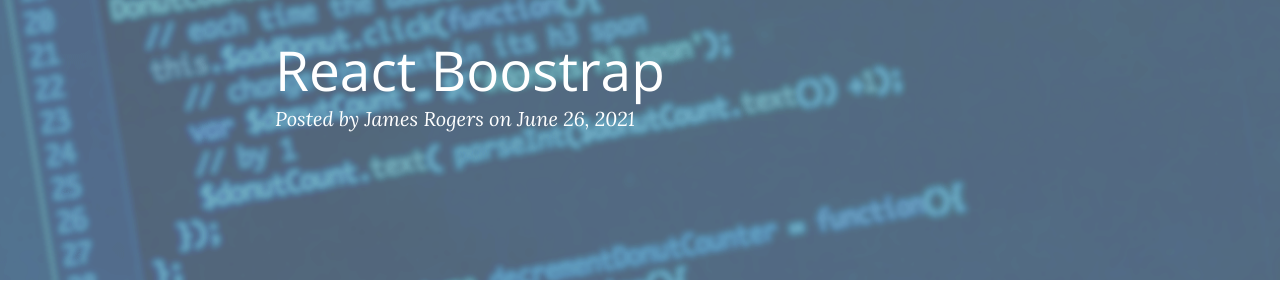
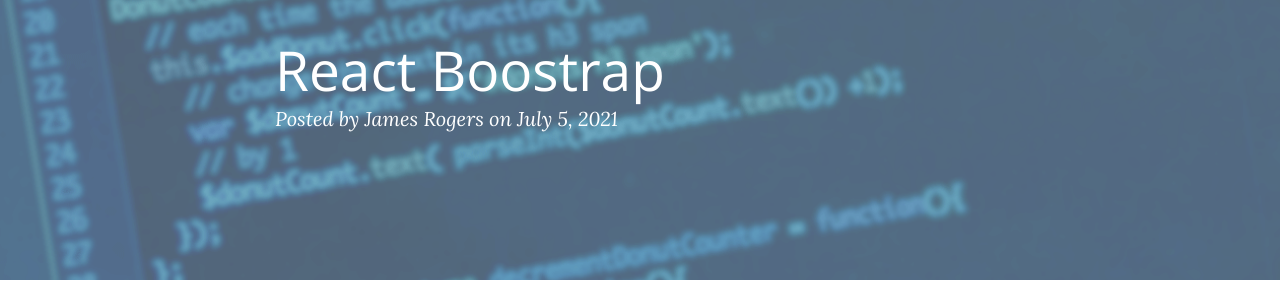
Before and after one commit to jrogers-dev/jrogers-dev.github.io, a Jekyll site: the page built from _posts/2021-07-05-react-bootstrap.markdown, in a window 1280 px wide and 900 px high. Shown: the part 314-614 px from the top of the window. Built offline with Jekyll 4.4.1, drawn with Linux system fonts in a browser that asks for light colours; nearby versions of some CDN libraries; part of the change alters nothing that is shown.

Commit message:
Update 2021-07-05-react-bootstrap.markdown

```diff
--- a/_posts/2021-07-05-react-bootstrap.markdown
+++ b/_posts/2021-07-05-react-bootstrap.markdown
@@ -1,7 +1,7 @@
 ---
 layout: post
 title:      "React Boostrap"
-date:       2021-06-26 12:31:43 -0400
+date:       2021-07-05 10:26:37 -0400
 permalink:  react_bootstrap
 ---
 
```
